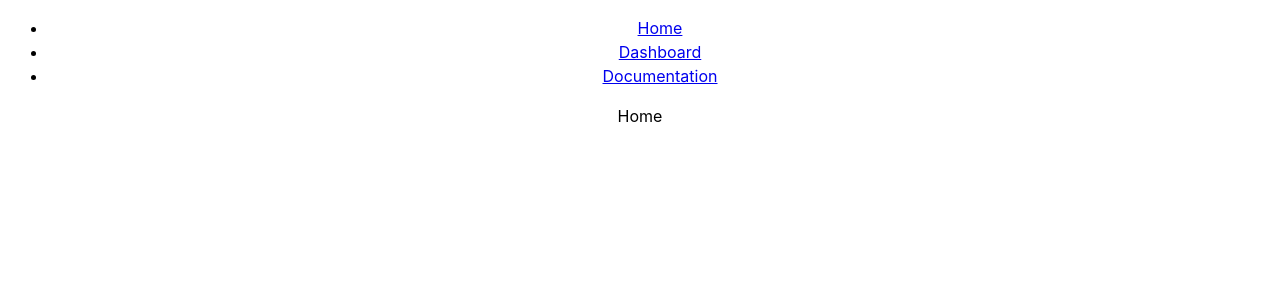
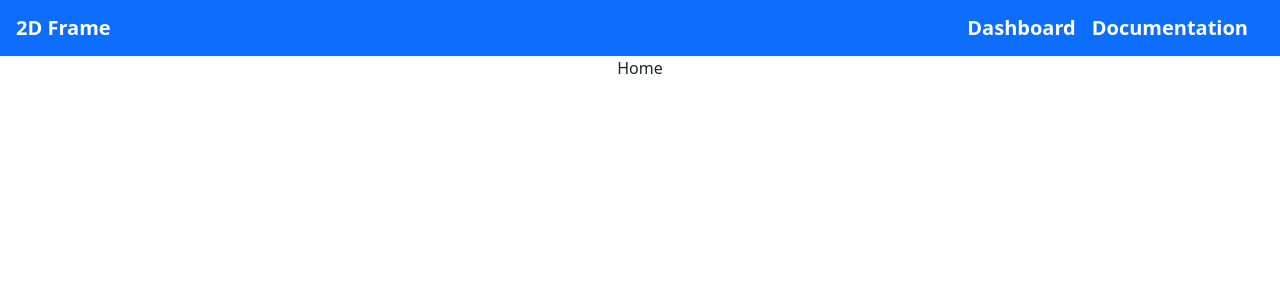
Before and after one commit to FredLavoie/2D-frame, a React (Vite) app: page / in a window 1280 px wide. Shown: the top 300 px of the page. Built offline with nearby package versions, Linux system fonts and the light colour scheme.

Commit message:
Add styling for the App and Layout components

```diff
--- a/src/App.tsx
+++ b/src/App.tsx
@@ -7,6 +7,7 @@ import Dashboard from "./views/Dashboard";
 import Documentation from "./views/Documentation";
 import RouteNotFound from "./views/RouteNotFound";
 
+import "./index.scss";
 import "./App.scss";
 
 function App(): JSX.Element {
--- a/src/components/Layout.module.scss
+++ b/src/components/Layout.module.scss
@@ -0,0 +1,11 @@
+.nav-links-container {
+    width: 100%;
+    padding-left: 16px;
+    display: flex;
+    flex-direction: row;
+    justify-content: space-between;
+
+    a {
+        font-weight: bold;
+    }
+}
--- a/src/components/Layout.tsx
+++ b/src/components/Layout.tsx
@@ -1,26 +1,28 @@
 import React from "react";
 import { Outlet, Link } from "react-router-dom";
 
-import "./Layout.module.scss";
+import styles from "./Layout.module.scss";
 
 function Layout(): JSX.Element {
     return (
-        <div>
-            <nav>
-                <ul>
-                    <li>
-                        <Link to="/">Home</Link>
-                    </li>
-                    <li>
-                        <Link to="/dashboard">Dashboard</Link>
-                    </li>
-                    <li>
-                        <Link to="/about">Documentation</Link>
-                    </li>
-                </ul>
+        <>
+            <nav className="navbar sticky-top navbar-dark bg-primary">
+                <div className={styles["nav-links-container"]}>
+                    <Link className="navbar-brand bold" to="/">
+                        2D Frame
+                    </Link>
+                    <div className="navbar-brand">
+                        <Link className="navbar-brand" to="/dashboard">
+                            Dashboard
+                        </Link>
+                        <Link className="navbar-brand" to="/documentation">
+                            Documentation
+                        </Link>
+                    </div>
+                </div>
             </nav>
             <Outlet />
-        </div>
+        </>
     );
 }
 
--- /dev/null
+++ b/src/declaration.d.ts
@@ -0,0 +1 @@
+declare module "*.scss";
--- a/src/index.scss
+++ b/src/index.scss
@@ -1,3 +1,5 @@
+@import "~bootstrap/scss/bootstrap";
+
 :root {
     font-family: Inter, system-ui, Avenir, Helvetica, Arial, sans-serif;
     line-height: 1.5;
@@ -14,3 +16,15 @@
     margin: 0 auto;
     text-align: center;
 }
+
+/* source: https://www.w3schools.com/howto/howto_css_hide_scrollbars.asp */
+/* Hide scrollbar for Chrome, Safari and Opera */
+body::-webkit-scrollbar {
+    display: none;
+}
+
+/* Hide scrollbar for IE, Edge and Firefox */
+body {
+    -ms-overflow-style: none; /* IE and Edge */
+    scrollbar-width: none; /* Firefox */
+}
```
